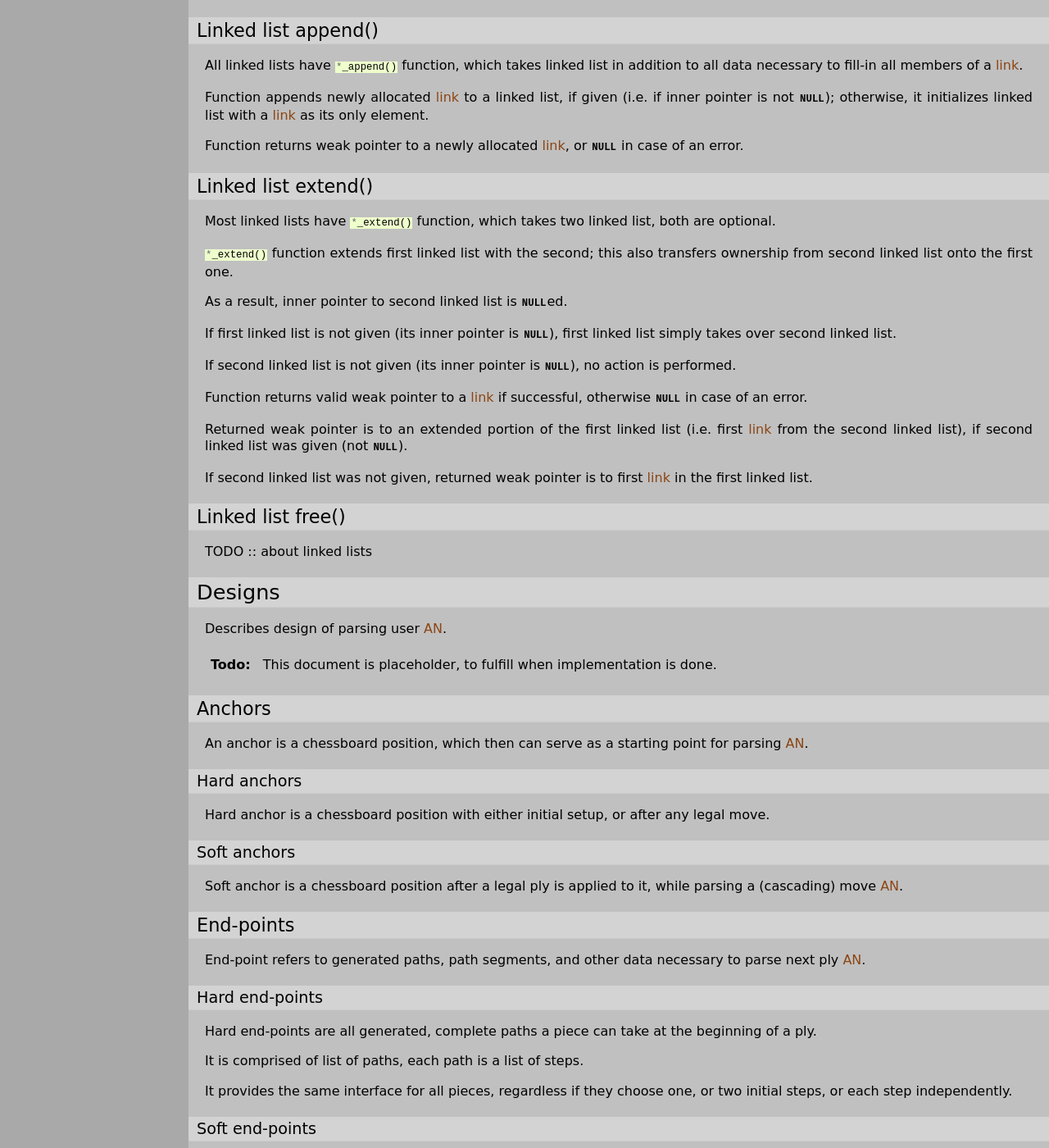
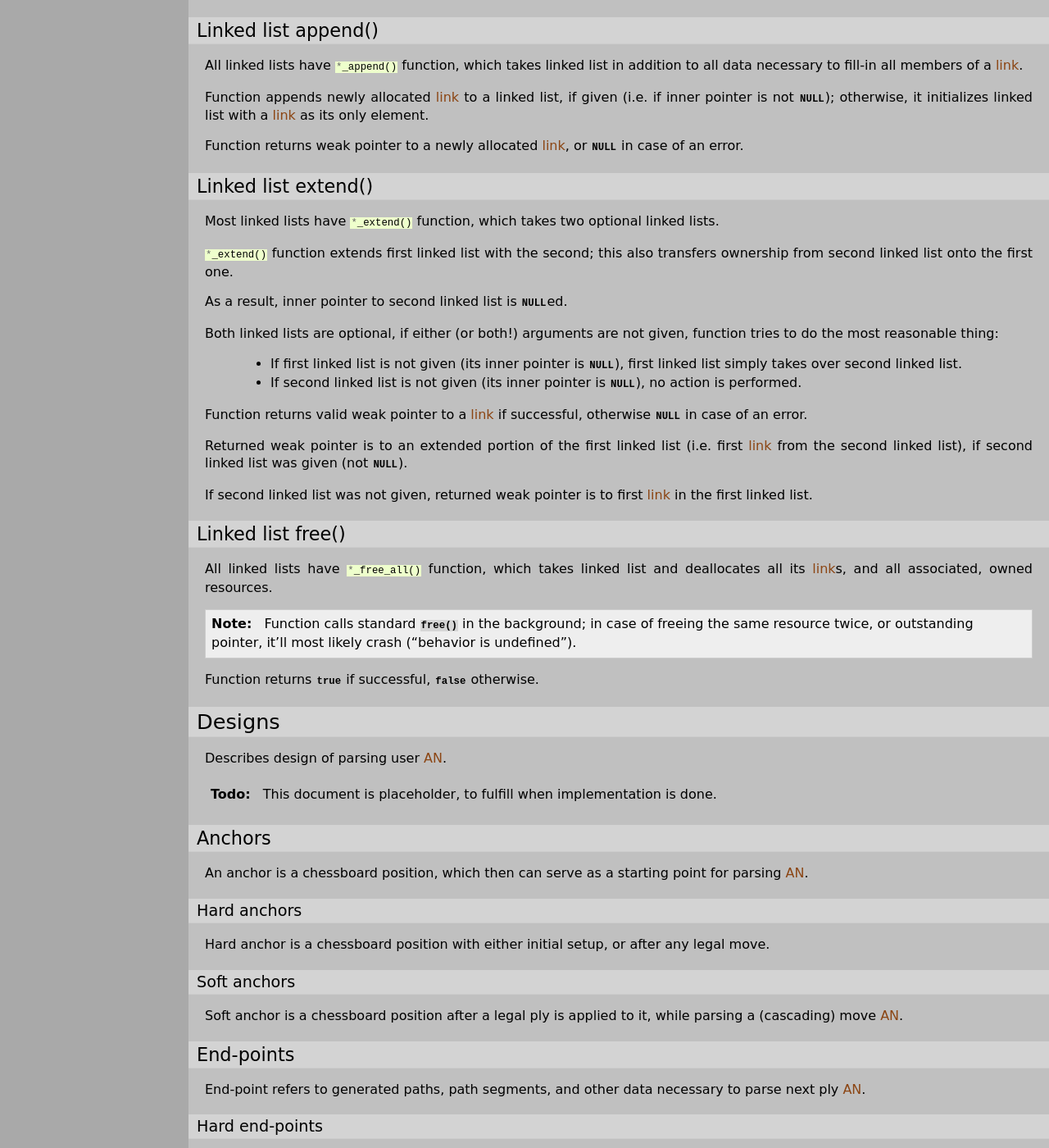
Before and after one commit to mmlacak/crochess, a Sphinx documentation site: the page built from docs/source/libcc/concepts.rst, in a window 1280 px wide and 1400 px high, scrolled down 2197 px. Shown: the whole window at 82% size. Built offline with Sphinx 7.4.7, drawn with Linux system fonts in a browser that asks for light colours.

Commit message:
Documented linked list free() function.

```diff
--- a/docs/source/libcc/concepts.rst
+++ b/docs/source/libcc/concepts.rst
@@ -182,19 +182,22 @@ Function returns weak pointer to a newly allocated :c:term:`link`, or
 Linked list extend()
 ^^^^^^^^^^^^^^^^^^^^
 
-Most linked lists have :c:`*_extend()` function, which takes two linked list,
-both are optional.
+Most linked lists have :c:`*_extend()` function, which takes two optional
+linked lists.
 
 :c:`*_extend()` function extends first linked list with the second; this also
 transfers ownership from second linked list onto the first one.
 
 As a result, inner pointer to second linked list is :c:data:`NULL`\ed.
 
-If first linked list is not given (its inner pointer is :c:data:`NULL`),
-first linked list simply takes over second linked list.
+Both linked lists are optional, if either (or both!) arguments are not given,
+function tries to do the most reasonable thing:
 
-If second linked list is not given (its inner pointer is :c:data:`NULL`),
-no action is performed.
+    * If first linked list is not given (its inner pointer is :c:data:`NULL`),
+      first linked list simply takes over second linked list.
+
+    * If second linked list is not given (its inner pointer is :c:data:`NULL`),
+      no action is performed.
 
 Function returns valid weak pointer to a :c:term:`link` if successful,
 otherwise :c:data:`NULL` in case of an error.
@@ -211,10 +214,16 @@ If second linked list was not given, returned weak pointer is to first
 Linked list free()
 ^^^^^^^^^^^^^^^^^^
 
+All linked lists have :c:`*_free_all()` function, which takes linked list and
+deallocates all its :c:term:`link`\s, and all associated, owned resources.
 
+.. note::
 
-TODO :: about linked lists
+    Function calls standard :c:func:`free()` in the background; in case of
+    freeing the same resource twice, or outstanding pointer, it'll most likely
+    crash ("behavior is undefined").
 
+Function returns :c:data:`true` if successful, :c:data:`false` otherwise.
 
 .. _lbl-libcc-concepts-designs:
 
```
